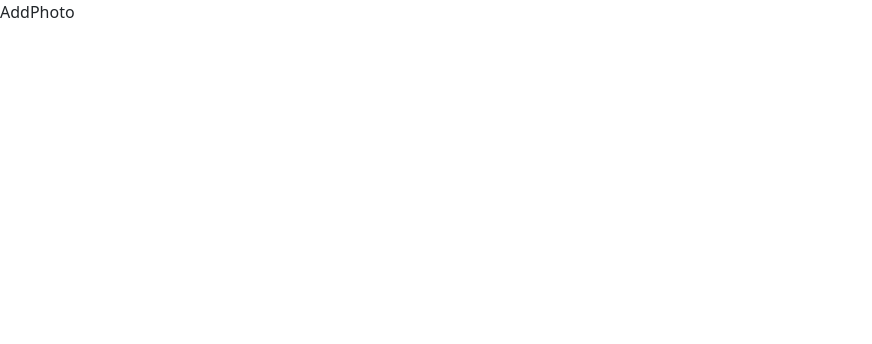
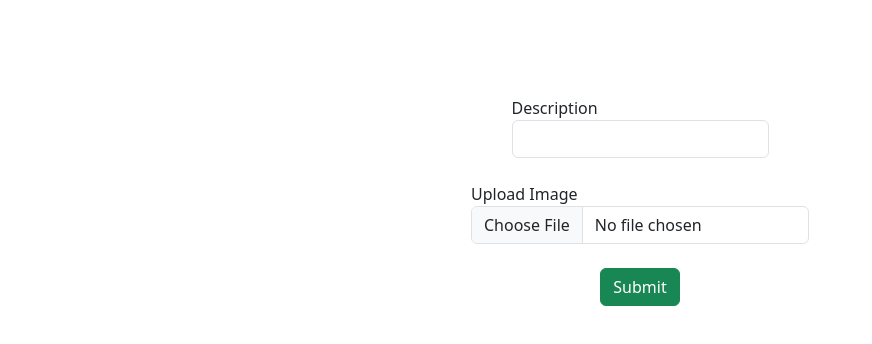
Before and after one commit to Aryen27/Image-Repo, a React (Vite) app in the folder frontend/: page /photos/add in a window 1280 px wide. Shown: the top 344 px of the page, without its empty margins (0-872 px from the left). Built offline with nearby package versions, Linux system fonts and the light colour scheme.

Commit message:
Added styles for form to upload photos

```diff
--- a/frontend/src/pages/AddPhoto.jsx
+++ b/frontend/src/pages/AddPhoto.jsx
@@ -2,7 +2,20 @@ import React from 'react'
 
 function AddPhoto() {
   return (
-    <div>AddPhoto</div>
+    <div className='d-flex justify-content-center align-items-center my-5 py-5'>
+      <form method='POST' className='d-flex flex-column justify-content-center align-items-center gap-4'>
+        <div className='d-flex flex-column align-it'>
+        <label>Description</label>
+        <input type='text'id='about' className='form-control'/>
+        </div>
+
+        <div className='d-flex flex-column justify-content-center'>
+        <label>Upload Image</label>
+        <input type='file' id='pic' required className='form-control'/>
+        </div>
+        <button className='btn btn-success'>Submit</button>
+      </form>
+    </div>
   )
 }
 
```
